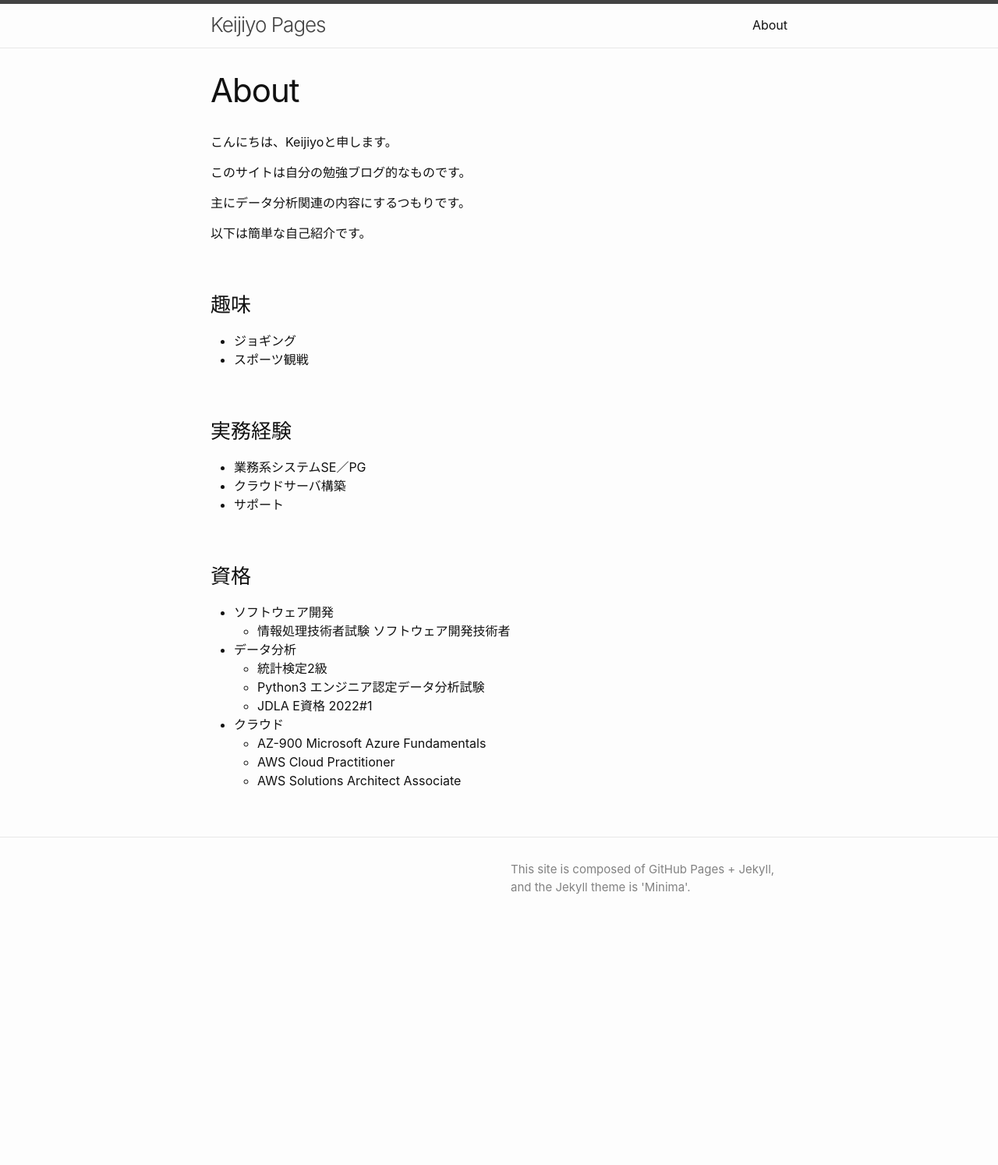
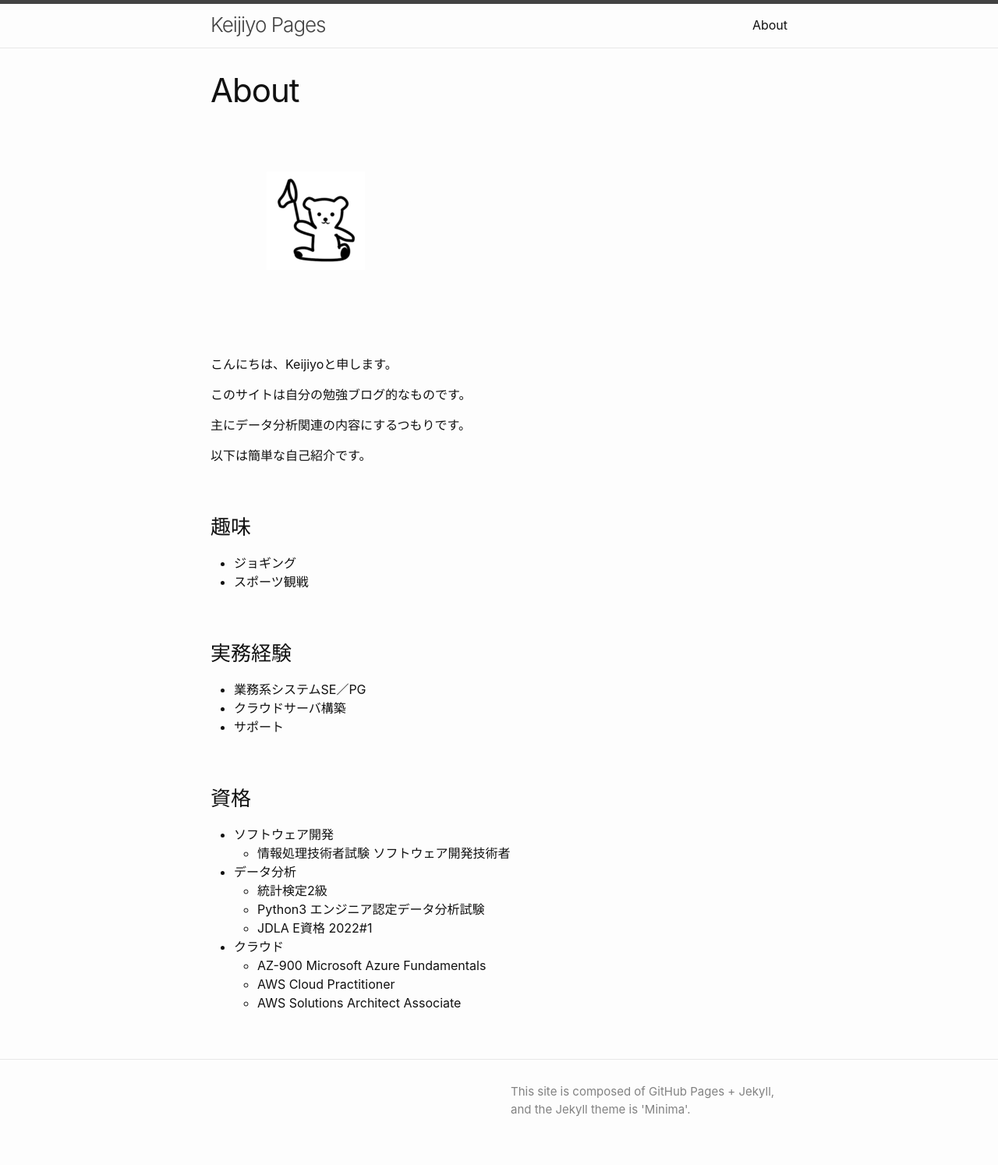
Before and after one commit to keijiyo/keijiyo.github.io, a Jekyll site: the page built from about.markdown, in a window 1280 px wide. Shown: the whole page at 78% size. Built offline with Jekyll 4.4.1, drawn with Linux system fonts in a browser that asks for light colours; before the commit the page ends 1209 px from its top, so only the background shows below that.

```diff
--- a/about.markdown
+++ b/about.markdown
@@ -3,6 +3,8 @@ layout: page
 title: About
 permalink: /about/
 ---
+
+![キャプション](https://keijiyo.github.io/assets/images/mstile-150x150.png)
 
 こんにちは、Keijiyoと申します。
 
```
